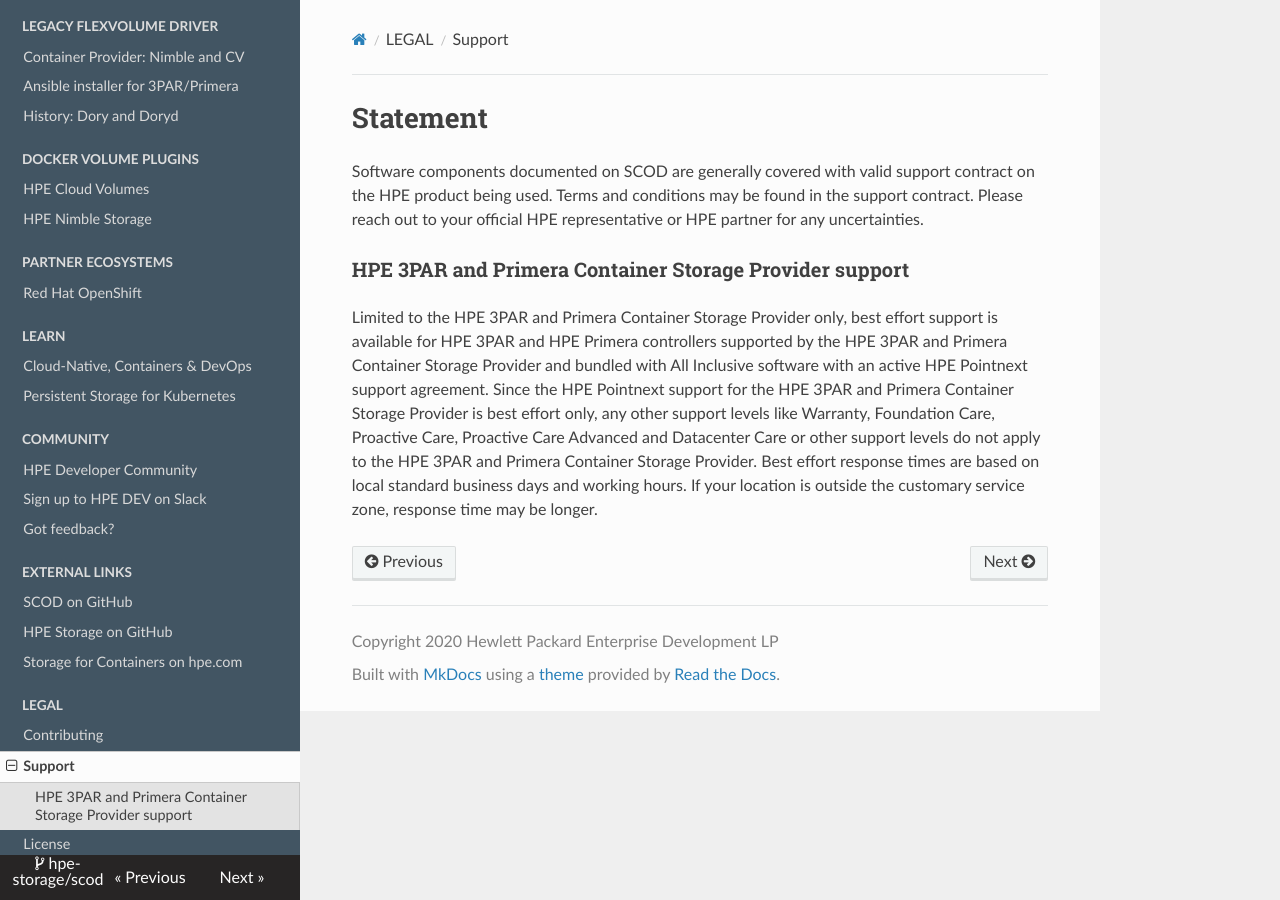
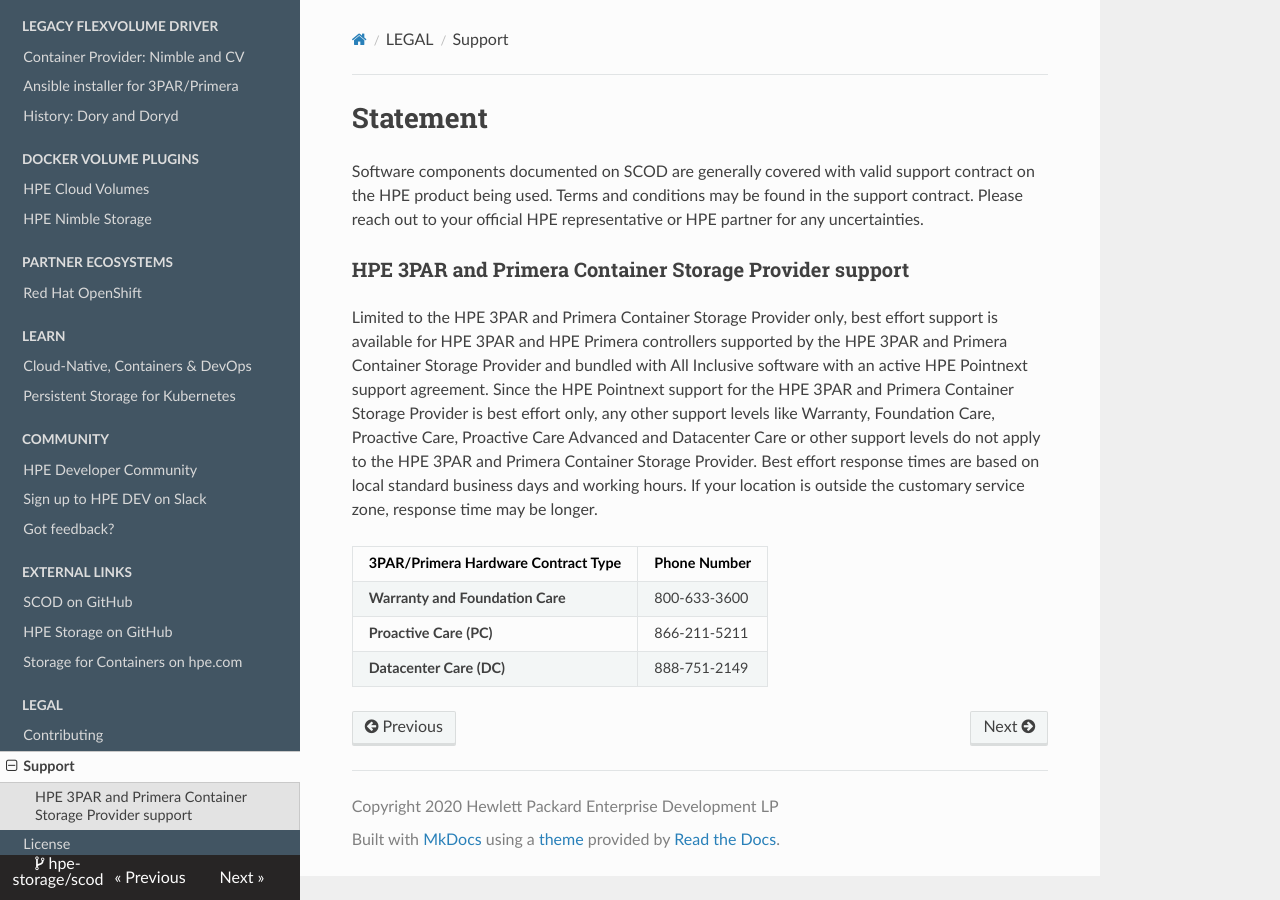
Before and after one commit to hpe-storage/scod, an MkDocs documentation site: the page built from docs/legal/support/index.md, in a window 1280 px wide. Built offline with MkDocs 1.6.1, drawn with Linux system fonts in a browser that asks for light colours; nearby versions of some CDN libraries.

Commit message:
Support Matrix updated
Signed-off-by: Chris Snell <snell.chris@gmail.com>

```diff
--- a/docs/legal/support/index.md
+++ b/docs/legal/support/index.md
@@ -3,3 +3,9 @@
 
 ### HPE 3PAR and Primera Container Storage Provider support
 Limited to the HPE 3PAR and Primera Container Storage Provider only, best effort support is available for HPE 3PAR and HPE Primera controllers supported by the HPE 3PAR and Primera Container Storage Provider and bundled with All Inclusive software with an active HPE Pointnext support agreement. Since the HPE Pointnext support for the HPE 3PAR and Primera Container Storage Provider is best effort only, any other support levels like Warranty, Foundation Care, Proactive Care, Proactive Care Advanced and Datacenter Care or other support levels do not apply to the HPE 3PAR and Primera Container Storage Provider. Best effort response times are based on local standard business days and working hours. If your location is outside the customary service zone, response time may be longer.
+
+| 3PAR/Primera Hardware Contract Type   | Phone Number |
+| ------------- | ----------------- |
+| **Warranty and Foundation Care**     | 800-633-3600 |
+| **Proactive Care (PC)**     | 866-211-5211 |
+| **Datacenter Care (DC)**     | 888-751-2149 |
```
Also changed, not shown: docs/partners/redhat_openshift/index.md (+2 -2 lines).
